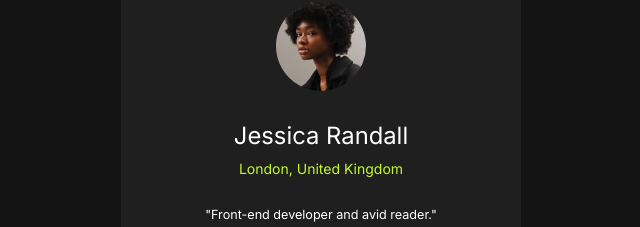
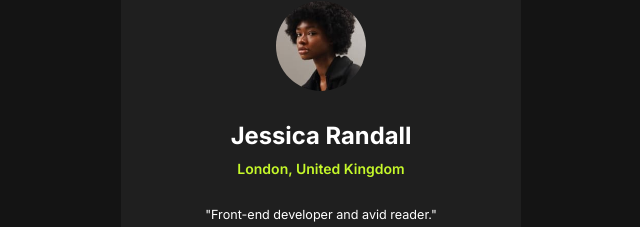
Before and after one commit to anildabas001/social-links, a plain HTML site: page index.html in a window 1280 px wide. Shown: the part 131-358 px from the top of the page, without its empty margins (319-959 px from the left). Drawn offline with Linux system fonts and the light colour scheme.

Commit message:
final improvements with font weight fix

```diff
--- a/style.css
+++ b/style.css
@@ -58,12 +58,13 @@ body {
 }
 
 .social-links-container .user-details h3 {
-    font-weight: var(--font-weight-800);
+    font-weight: var(--font-weight-700);
     font-size: 1.7rem;
 
 }
 
 .social-links-container .user-details p {
+    font-weight: var(--font-weight-600);
     color: var(--green-color);
     font-size: 1rem;
 }
```
